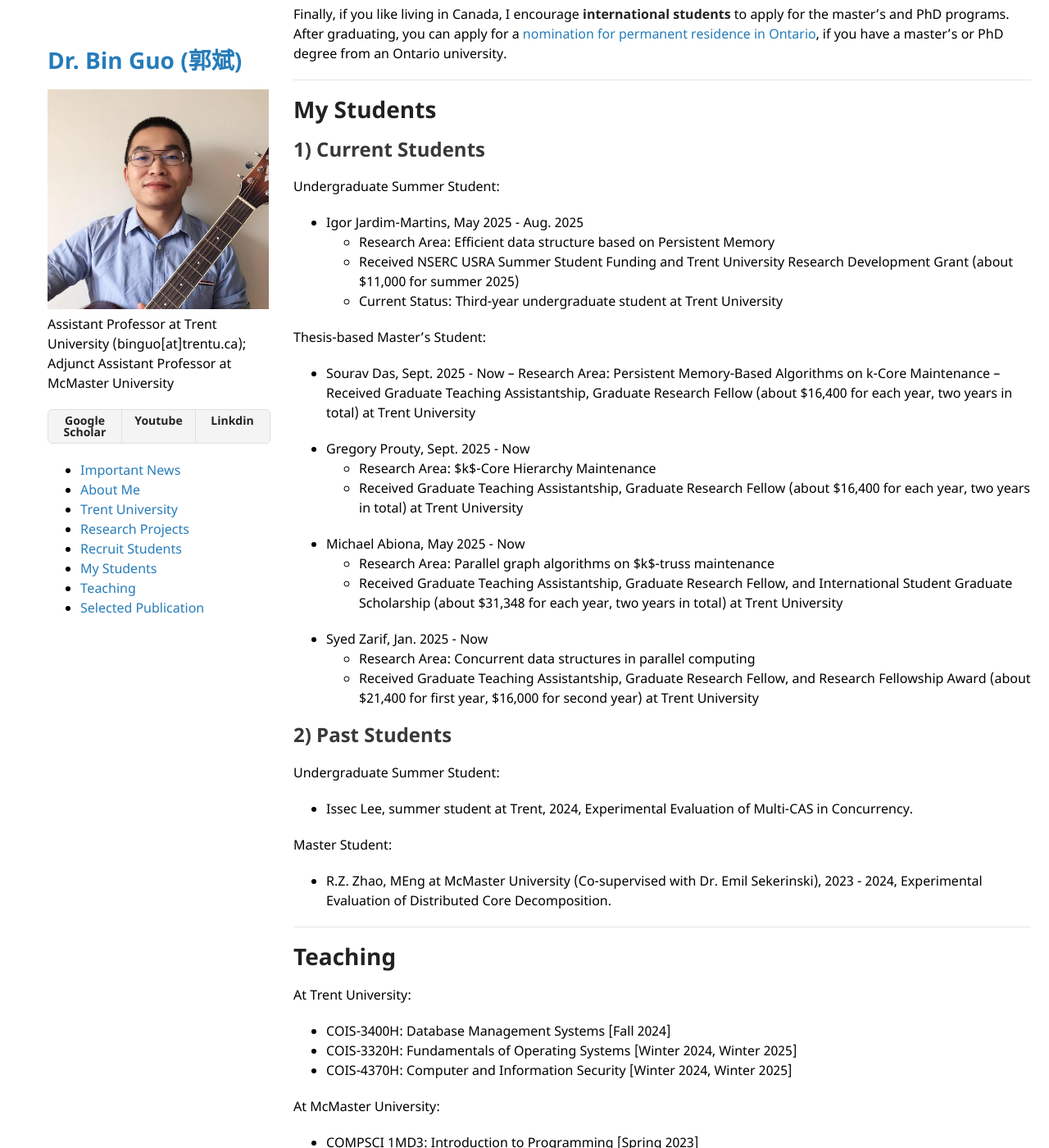
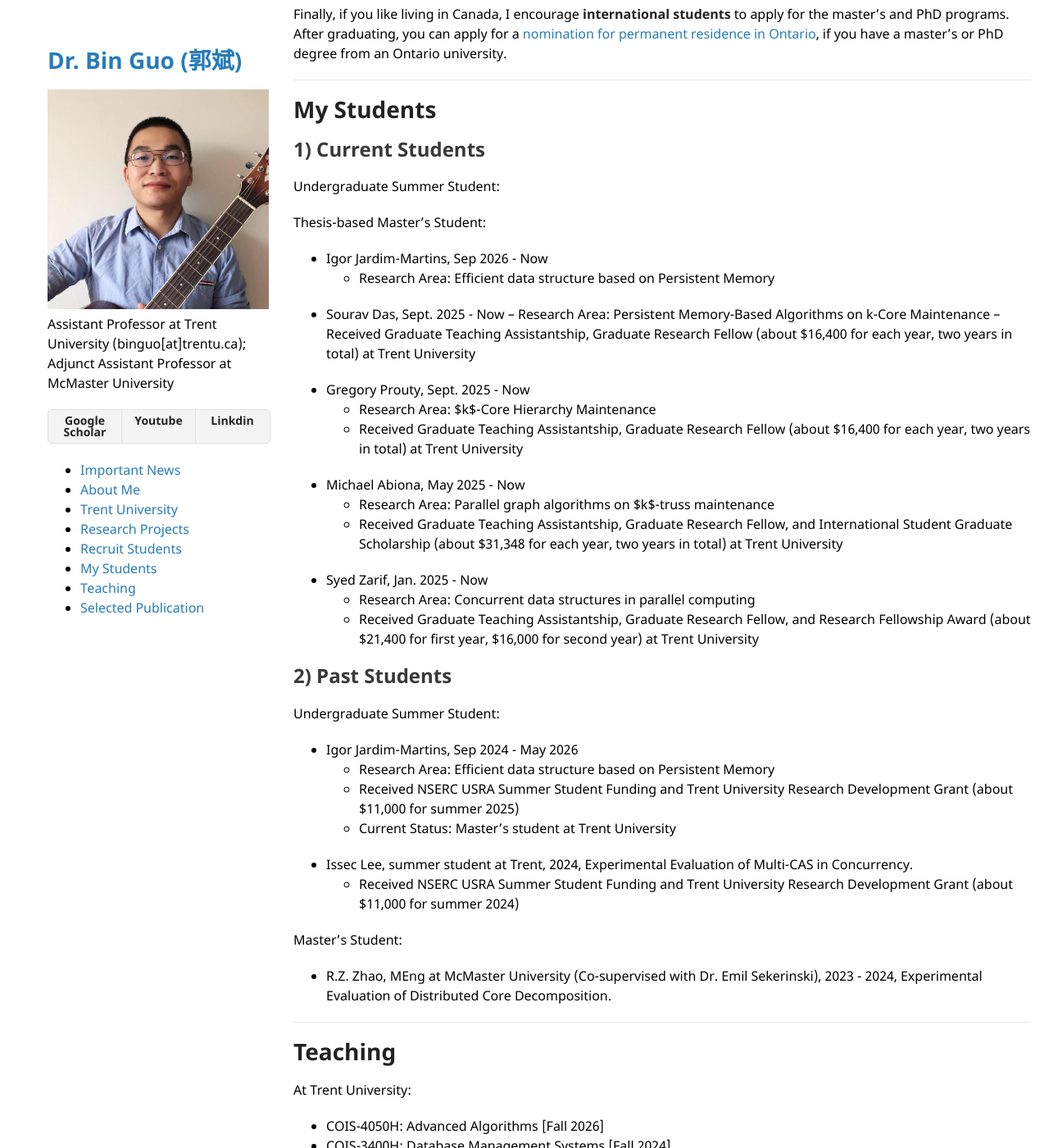
Before and after one commit to bin-guo/bin-guo.github.io, a Jekyll site: the page built from index.md, in a window 1280 px wide and 1400 px high, scrolled down 6418 px. Shown: the whole window at 82% size. Built offline with Jekyll 4.4.1, drawn with Linux system fonts in a browser that asks for light colours; our own code applies the rules of GitHub Pages for plain Markdown files.

Commit message:
Update index.md

```diff
--- a/index.md
+++ b/index.md
@@ -223,12 +223,12 @@ After graduating, you can apply for a [nomination for permanent residence in Ont
 ## 1) Current Students
 
 Undergraduate Summer Student:
-* Igor Jardim-Martins, May 2025 - Aug. 2025
-    - Research Area: Efficient data structure based on Persistent Memory
-    - Received NSERC USRA Summer Student Funding and Trent University Research Development Grant (about $11,000 for summer 2025)
-    - Current Status: Third-year undergraduate student at Trent University
+
 
 Thesis-based Master's Student:
+* Igor Jardim-Martins, Sep 2026 - Now
+    - Research Area: Efficient data structure based on Persistent Memory
+
 * Sourav Das, Sept. 2025 - Now
     – Research Area: Persistent Memory-Based Algorithms on k-Core Maintenance
     – Received Graduate Teaching Assistantship, Graduate Research Fellow (about $16,400 for each year, two years in total) at Trent University
@@ -251,9 +251,14 @@ Thesis-based Master's Student:
 ## 2) Past Students
 
 Undergraduate Summer Student:
+* Igor Jardim-Martins, Sep 2024 - May 2026
+    - Research Area: Efficient data structure based on Persistent Memory
+    - Received NSERC USRA Summer Student Funding and Trent University Research Development Grant (about $11,000 for summer 2025)
+    - Current Status: Master's student at Trent University
 * Issec Lee, summer student at Trent, 2024, Experimental Evaluation of Multi-CAS in Concurrency.
+    - Received NSERC USRA Summer Student Funding and Trent University Research Development Grant (about $11,000 for summer 2024)
 
-Master Student:
+Master's Student:
 * R.Z. Zhao, MEng at McMaster University (Co-supervised with Dr. Emil Sekerinski), 2023 - 2024,  Experimental Evaluation of Distributed Core Decomposition.
 
 
@@ -262,6 +267,7 @@ Master Student:
 # Teaching
 
 At Trent University:
+- COIS-4050H: Advanced Algorithms \[Fall 2026\]
 - COIS-3400H: Database Management Systems \[Fall 2024\]
 - COIS-3320H: Fundamentals of Operating Systems \[Winter 2024, Winter 2025\]
 - COIS-4370H: Computer and Information Security \[Winter 2024, Winter 2025\]
```
